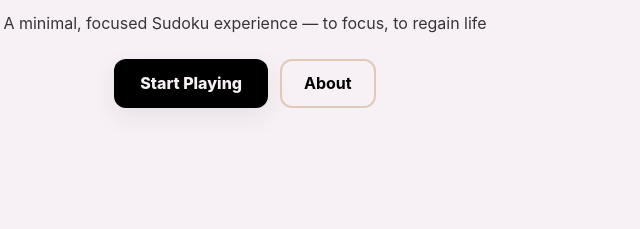
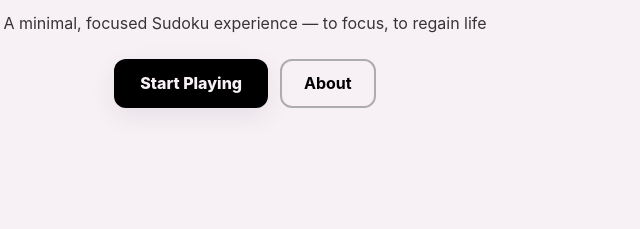
Before and after one commit to anjitdebmajumderece28-byte/sudolanding, a plain HTML site: page index.html in a window 1280 px wide. Shown: the part 338-567 px from the top of the page, 395-1035 px from the left. Drawn offline with Linux system fonts and the light colour scheme.

Commit message:
Update styles.css

```diff
--- a/css/styles.css
+++ b/css/styles.css
@@ -7,7 +7,7 @@
 :root{
   --dark: #000000;
   --light: #F7F0F5;
-  --muted: #DECBB7;
+  --muted: #ADADAD;
   --radius: 12px;
   --max-width: 1100px;
 }
```
